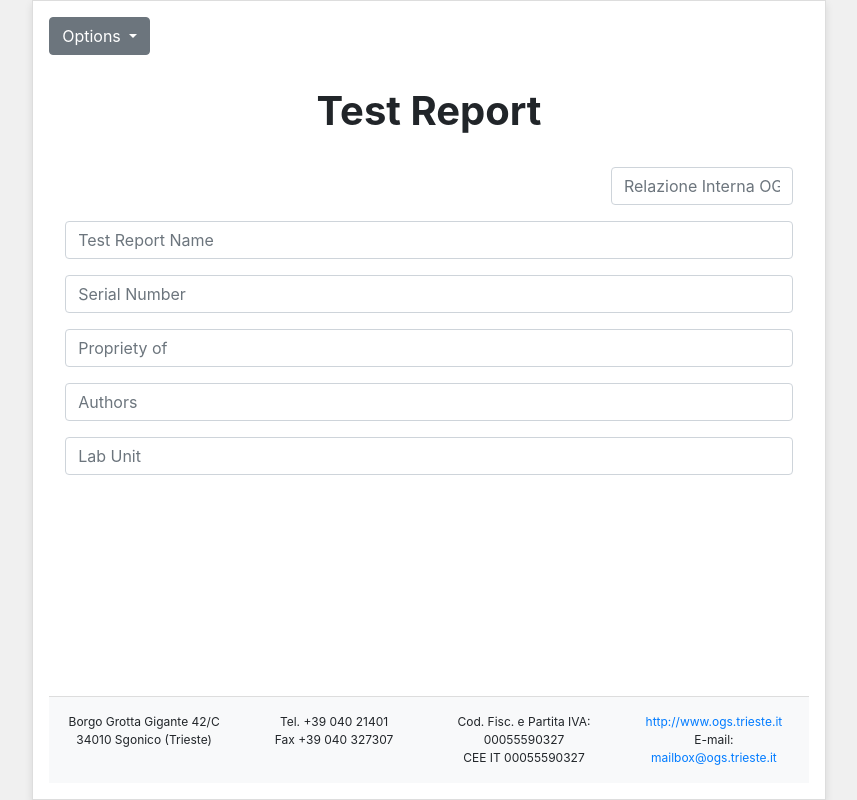
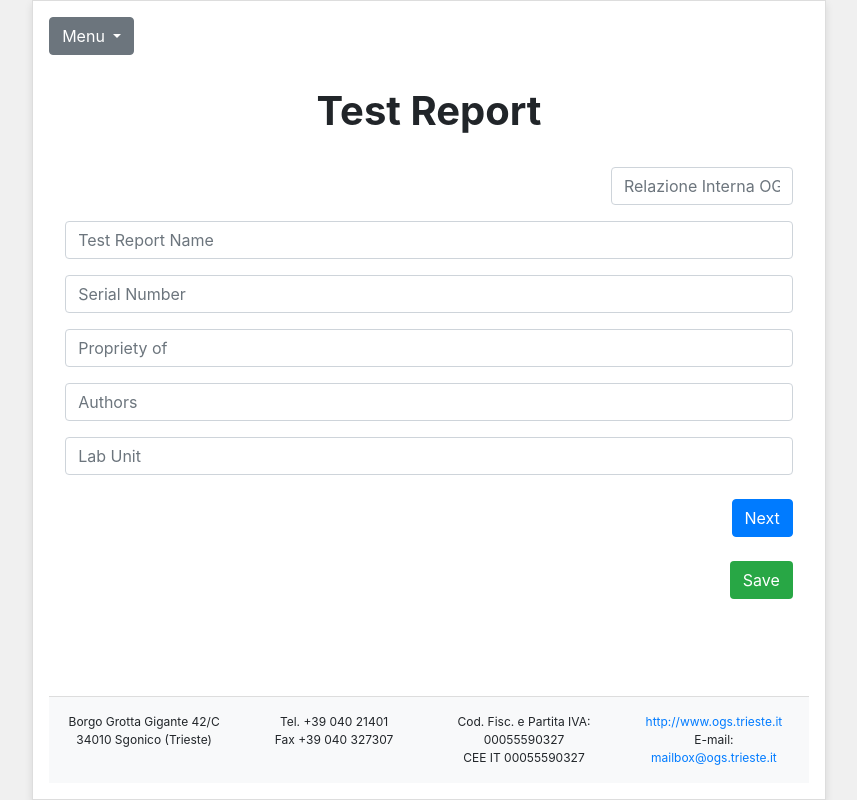
Before and after one commit to nikolaholodkov/webapp, a plain HTML site: page webapp_v2/index.html in a window 1280 px wide. Shown: the whole page, without its empty margins (211-1068 px from the left). Drawn offline with nearby package versions, Linux system fonts and the light colour scheme.

Commit message:
First page done

```diff
--- a/webapp_v2/css/styles.css
+++ b/webapp_v2/css/styles.css
@@ -73,3 +73,25 @@ body, html {
 .footer a:hover {
     text-decoration: underline;
 }
+
+.dropdown-offset {
+    margin-left: 20px;
+}
+
+.button-group {
+    display: flex;
+    justify-content: flex-end;
+    color: white;
+    }
+
+.save-button {
+    background-color: #28a745;
+    color: white; /* Bootstrap green color */
+    display: flex;
+    justify-content: flex-end;
+    }
+
+.save-button:hover {
+    background-color: #218838;
+    color: white; /* Darker green on hover */
+}
--- a/webapp_v2/index.html
+++ b/webapp_v2/index.html
@@ -15,7 +15,7 @@
     <div class="a4-page">
       <div class="dropdown mb-3">
         <button class="btn btn-secondary dropdown-toggle" type="button" id="dropdownMenuButton" data-toggle="dropdown" aria-haspopup="true" aria-expanded="false">
-          Options
+          Menu
         </button>
         <div class="dropdown-menu" aria-labelledby="dropdownMenuButton">
           <a class="dropdown-item" href="#">View Reports</a>
@@ -42,6 +42,12 @@
         </div>
         <div class="input-group flex-nowrap input-spacing">
           <input type="text" class="form-control" placeholder="Lab Unit" aria-label="lab-unit" aria-describedby="addon-wrapping">
+        </div>
+        <div class="button-group mt-4">
+            <button class="btn btn-primary" onclick="goToNextPage()">Next</button>
+        </div>
+        <div class="button-group mt-4">
+            <button class="btn save-button" onclick="saveData()">Save</button>
         </div>
       </main>
 
@@ -71,5 +77,16 @@
     <script src="https://code.jquery.com/jquery-3.3.1.slim.min.js" integrity="sha384-q8i/X+965DzO0rT7abK41JStQIAqVgRVzpbzo5smXKp4YfRvH+8abtTE1Pi6jizo" crossorigin="anonymous"></script>
     <script src="https://cdnjs.cloudflare.com/ajax/libs/popper.js/1.14.7/umd/popper.min.js" integrity="sha384-UO2eT0CpHqdSJQ6hJty5KVphtPhzWj9WO1clHTMGa3JDZwrnQq4sF86dIHNDz0W1" crossorigin="anonymous"></script>
     <script src="https://stackpath.bootstrapcdn.com/bootstrap/4.3.1/js/bootstrap.min.js" integrity="sha384-JjSmVgyd0p3pXB1rRibZUAYoIIy6OrQ6VrjIEaFf/nJGzIxFDsf4x0xIM+B07jRM" crossorigin="anonymous"></script>
+    <script>
+      function saveData() {
+        // Add your save logic here
+        alert('Data saved successfully!');
+      }
+
+      function goToNextPage() {
+        // Replace 'next-page.html' with the actual URL of the next page
+        window.location.href = 'next-page.html';
+      }
+    </script>
   </body>
 </html>
```
Lines whose indentation alone changed are shown as unchanged.
